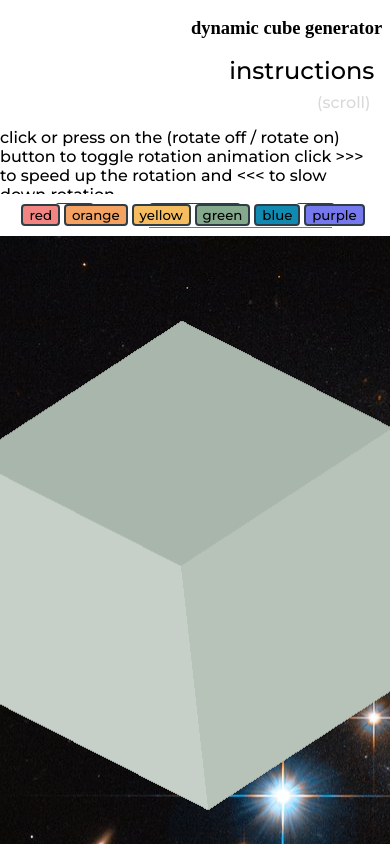
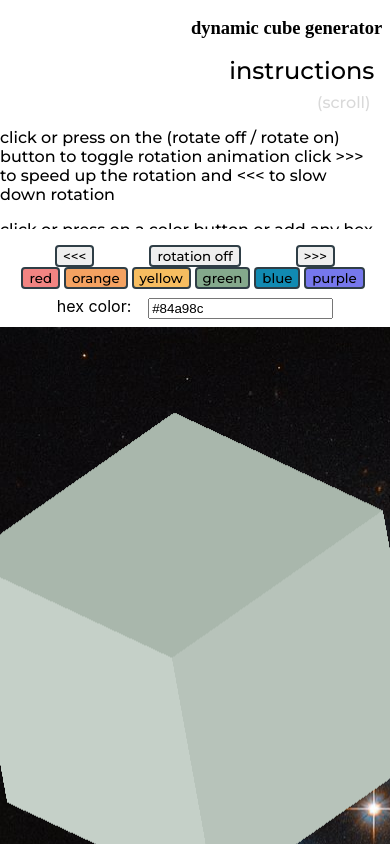
Before and after one commit to pickled-bot/dynamic-cube, a React (Create React App) app: page / in a window 390 px wide. Shown: the top 844 px of the page. Built offline with nearby package versions, Linux system fonts and the light colour scheme; a web font is replaced by a local one.

Commit message:
adjusting for mobile

```diff
--- a/src/App.css
+++ b/src/App.css
@@ -13,7 +13,7 @@ header {
     display: grid;
     gap: 0.25em;
     grid-template-columns: repeat(auto-fit, minmax(200px, 1fr));
-    height: 22vh;
+    height: 20%;
     overflow: auto;
     overflow-x: hidden;
     font-size: 100%;
@@ -63,9 +63,9 @@ h1 {
     flex-wrap: wrap;
     justify-content: space-evenly;
     align-content: center;
-    height: 3vh;
+    height: 2%;
     margin-bottom: 1vh;
-    overflow-y:hidden;
+    overflow-y:scroll;
     overflow-x:scroll;
 }
 
@@ -75,7 +75,6 @@ button {
     border-style: double;
     border-color: #2f3e46;
 }
-
 
 #animateUp {
     align-self: center;
@@ -168,6 +167,7 @@ button {
 input {
     margin-left: 2vh;
     align-self: center;
+    margin-top: 1vh;
 }
 
 footer {
```
